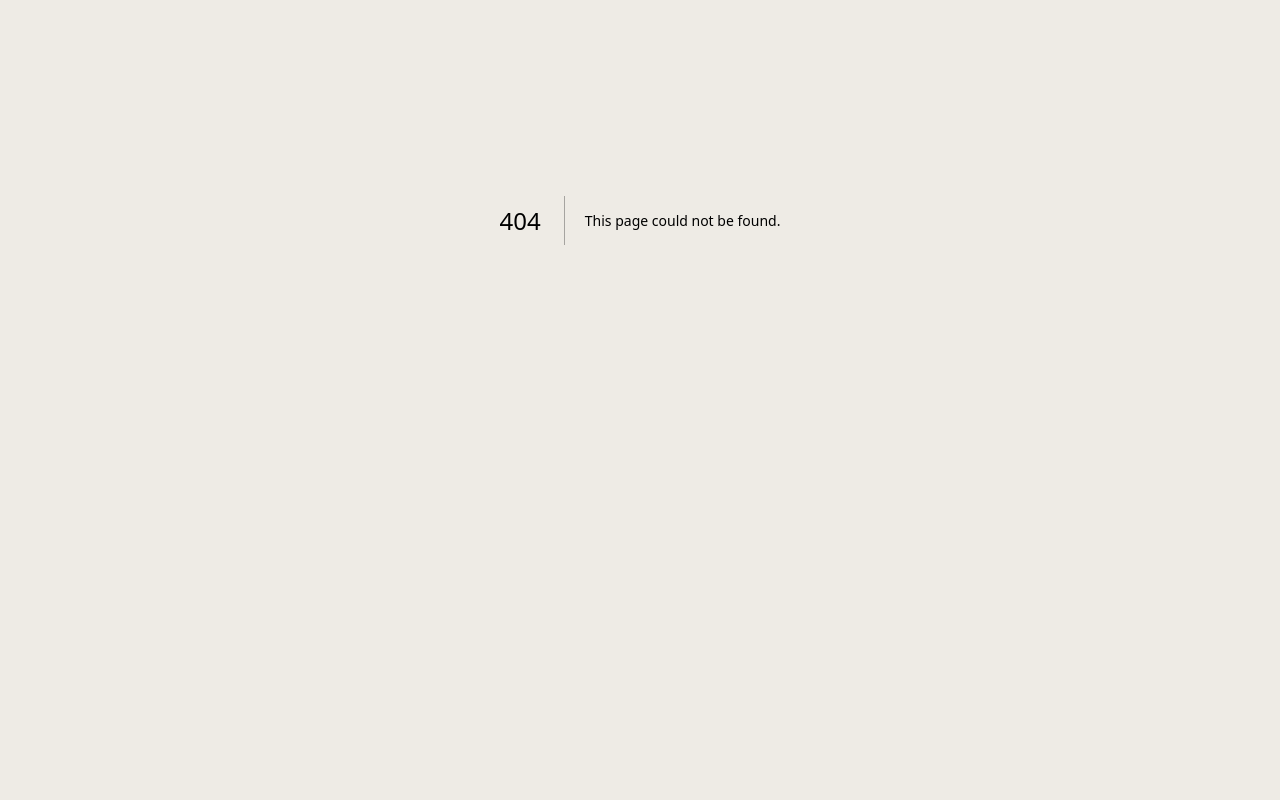
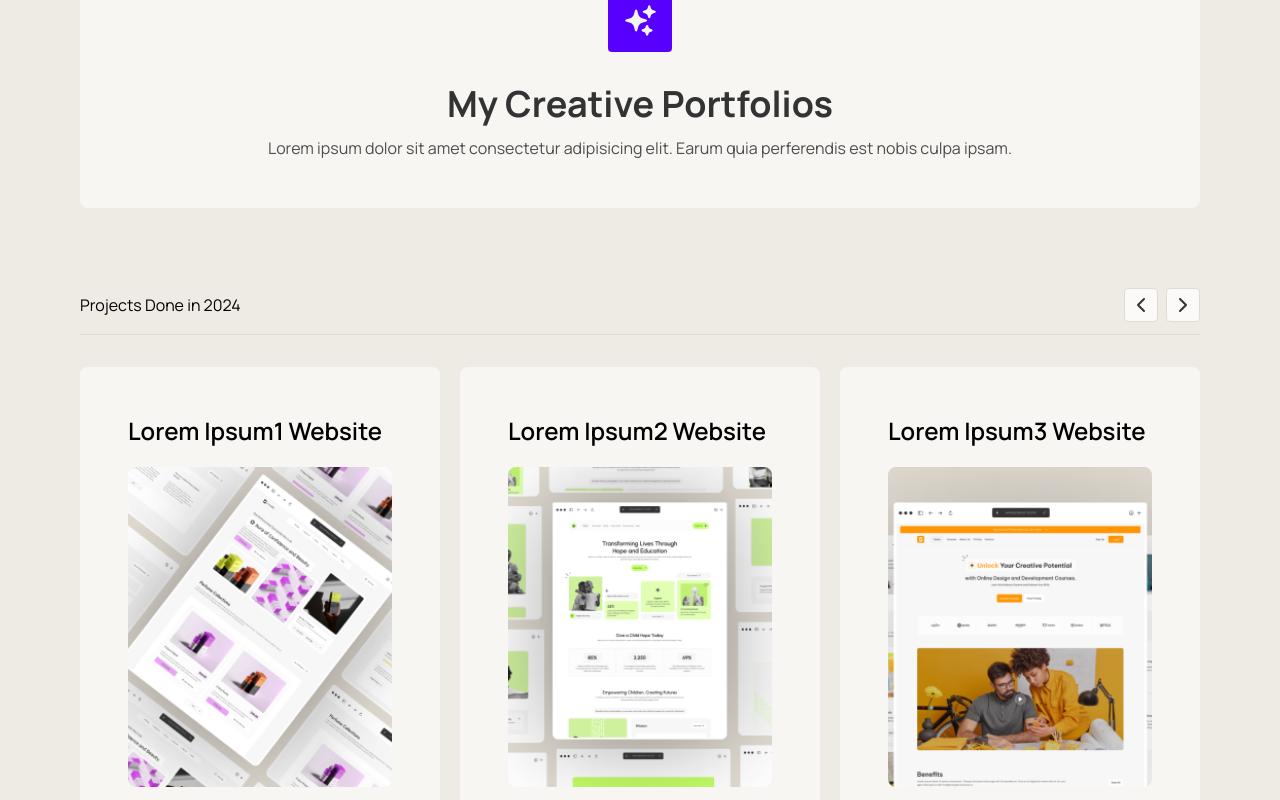
Before and after one commit to ahmetalisarihan/portfolio-next, a Next.js app: page /portfolio in a window 1280 px wide. Before the commit this address had no page. Shown: the part 180-980 px from the top of the page. Before the commit the page ends 800 px from the top, so only its background shows below. Built offline with nearby package versions, Linux system fonts and the light colour scheme.

Commit message:
Add portfolio page

```diff
--- /dev/null
+++ b/app/(root)/portfolio/page.tsx
@@ -0,0 +1,40 @@
+import PortfolioSection from "@/components/PortfolioSection";
+import { portfolios } from "@/constants";
+import { Metadata } from "next";
+import Image from "next/image";
+import React from "react";
+
+export const metadata: Metadata = {
+  title: "Portfolio - Ahmet Ali SARIHAN",
+};
+
+const page = () => {
+  return (
+    <>
+      <section className="max-width section-padding">
+        <div className="box text-center flex flex-col items-center gap-3">
+          <div className="w-16 h-16 rounded bg-purple flex items-center justify-center flex-shrink-0 mb-5">
+            <Image src={"/icons/stars.svg"} alt="icon" width={35} height={35} />
+          </div>
+          <h2 className="text-grey-700">My Creative Portfolios</h2>
+          <p className="text-grey-600">
+            Lorem ipsum dolor sit amet consectetur adipisicing elit. Earum quia
+            perferendis est nobis culpa ipsam.
+          </p>
+        </div>
+      </section>
+
+      <PortfolioSection data={portfolios} title={"Projects Done in 2024"} />
+      <PortfolioSection
+        data={portfolios.slice(3).concat(portfolios.slice(0, 3))}
+        title={"Projects Done in 2023"}
+      />
+      <PortfolioSection
+        data={portfolios.slice(6).concat(portfolios.slice(0, 6))}
+        title={"Projects Done in 2022"}
+      />
+    </>
+  );
+};
+
+export default page;
--- /dev/null
+++ b/components/PortfolioSection.tsx
@@ -0,0 +1,70 @@
+"use client";
+import { portfolios } from "@/constants/";
+import { useWindowSize } from "@/hooks/useWindowsSize";
+import React, { useEffect, useRef, useState } from "react";
+import { Swiper, SwiperSlide } from "swiper/react";
+import { Swiper as SwiperType } from "swiper";
+import "swiper/css";
+import { ChevronLeft, ChevronRight } from "lucide-react";
+import PortfolioItem from "./PortfolioItem";
+
+const PortfolioSection = ({
+  data,
+  title,
+}: {
+  data: typeof portfolios;
+  title: string;
+}) => {
+  const swiperRef = useRef<SwiperType>();
+  const [slidesPerView, setSlidesPerView] = useState(3);
+
+  const { width } = useWindowSize();
+  useEffect(() => {
+    if (width < 768) {
+      setSlidesPerView(1);
+    } else if (width < 1268) {
+      setSlidesPerView(2);
+    } else {
+      setSlidesPerView(3);
+    }
+  }, [width]);
+
+  return (
+    <section className="max-width section-padding">
+      <div className="pb-3 border-b border-peach flex justify-between items-center">
+        <p>{title}</p>
+        <div className="flex gap-2">
+          <button
+            className="bg-peach-200 border border-peach p-1 rounded text-grey-700"
+            onClick={() => swiperRef.current?.slidePrev()}
+          >
+            <ChevronLeft />
+          </button>
+          <button
+            className="bg-peach-200 border border-peach p-1 rounded text-grey-700"
+            onClick={() => swiperRef.current?.slideNext()}
+          >
+            <ChevronRight />
+          </button>
+        </div>
+      </div>
+
+      <div className="pt-8">
+        <Swiper
+          spaceBetween={20}
+          slidesPerView={slidesPerView}
+          loop={true}
+          onSwiper={(swiper) => (swiperRef.current = swiper)}
+        >
+          {data.map((portfolio, index) => (
+            <SwiperSlide key={index}>
+              <PortfolioItem portfolio={portfolio} />
+            </SwiperSlide>
+          ))}
+        </Swiper>
+      </div>
+    </section>
+  );
+};
+
+export default PortfolioSection;
```
